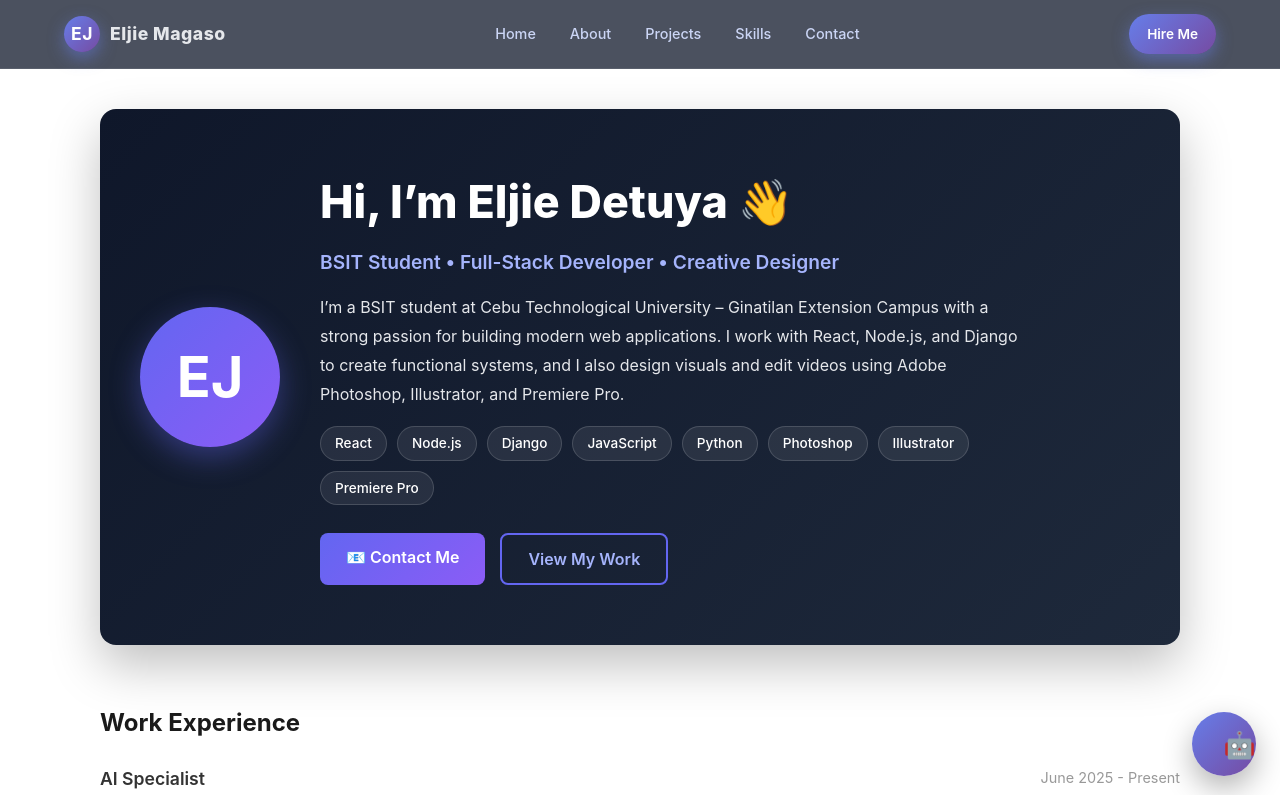
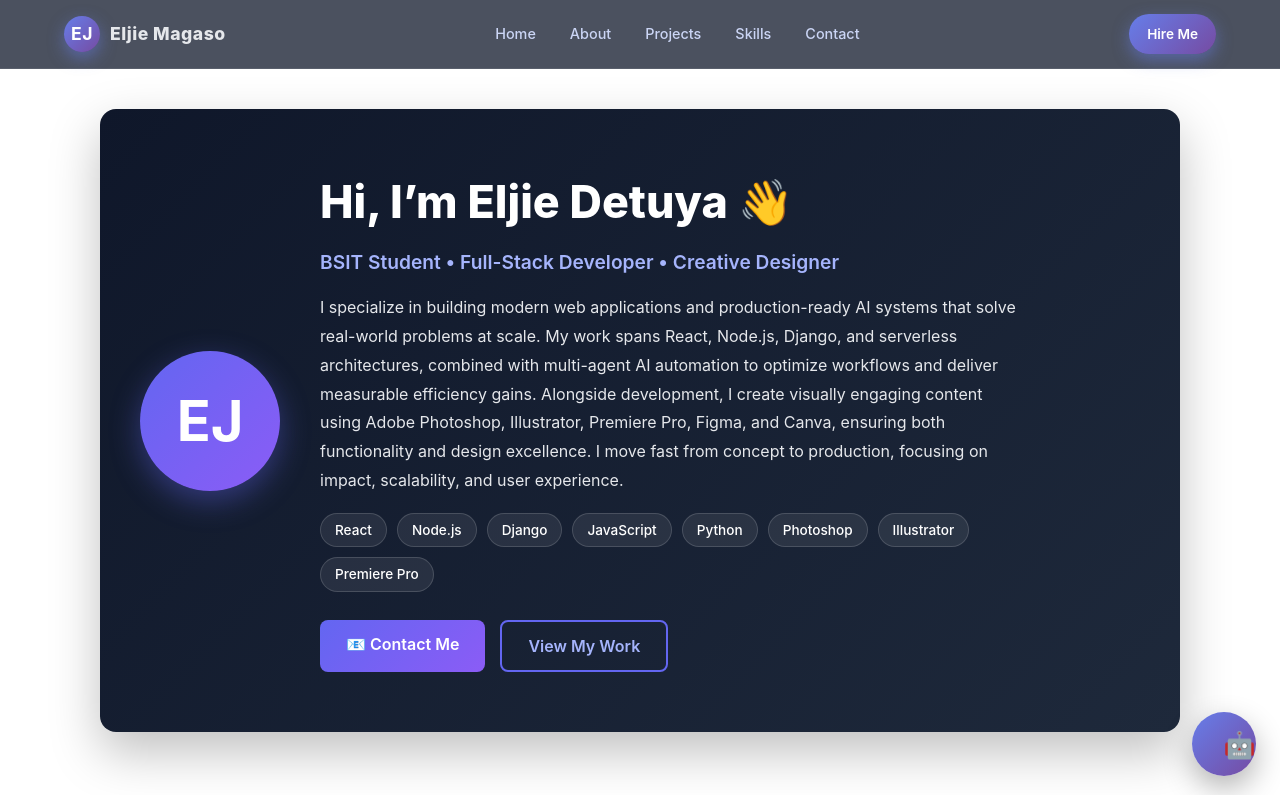
Before and after one commit to Eljiedetuya/portfoliotest, a React (Vite) app: page / in a window 1280 px wide. Shown: the top 795 px of the page. Built offline with nearby package versions, Linux system fonts and the light colour scheme.

Commit message:
Rebuild & deploy (requested)

```diff
--- a/src/components/Hero.jsx
+++ b/src/components/Hero.jsx
@@ -64,11 +64,7 @@ export default function Hero() {
               fontSize: "1rem",
             }}
           >
-            I’m a BSIT student at Cebu Technological University – Ginatilan Extension
-            Campus with a strong passion for building modern web applications. I work
-            with React, Node.js, and Django to create functional systems, and I also
-            design visuals and edit videos using Adobe Photoshop, Illustrator, and
-            Premiere Pro.
+            I specialize in building modern web applications and production-ready AI systems that solve real-world problems at scale. My work spans React, Node.js, Django, and serverless architectures, combined with multi-agent AI automation to optimize workflows and deliver measurable efficiency gains. Alongside development, I create visually engaging content using Adobe Photoshop, Illustrator, Premiere Pro, Figma, and Canva, ensuring both functionality and design excellence. I move fast from concept to production, focusing on impact, scalability, and user experience.
           </p>
 
           {/* Tech Stack */}
```
Also changed, not shown: 3 other files (tests, documents, lock files or other folders).
